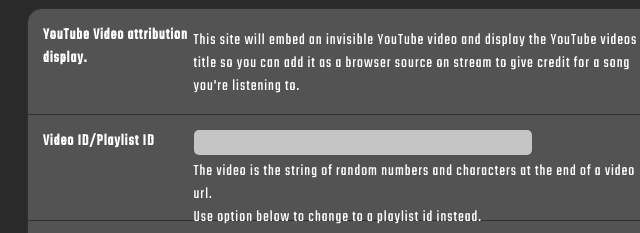
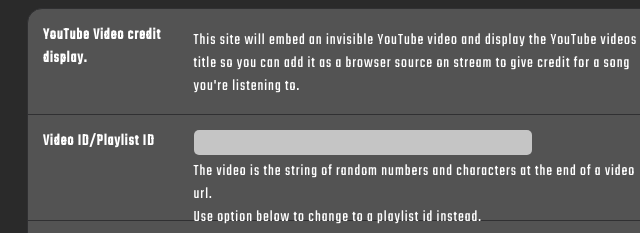
Before and after one commit to ThatGravyBoat/youtube-title-display, a plain HTML site: page index.html in a window 1280 px wide. Shown: the top 233 px of the page, 297-937 px from the left. Drawn offline with nearby package versions, Linux system fonts and the light colour scheme.

Commit message:
fixed name

```diff
--- a/index.html
+++ b/index.html
@@ -8,7 +8,7 @@
         <div class="settingsBox">
             <div class="fullSetting">
                 <div class="settingTab">
-                    <div class="settingTitle"><span><b>YouTube Video attribution display.</b></span></div>
+                    <div class="settingTitle"><span><b>YouTube Video credit display.</b></span></div>
                 </div>
                 <div class="settingDesc">
                     <p>
```
